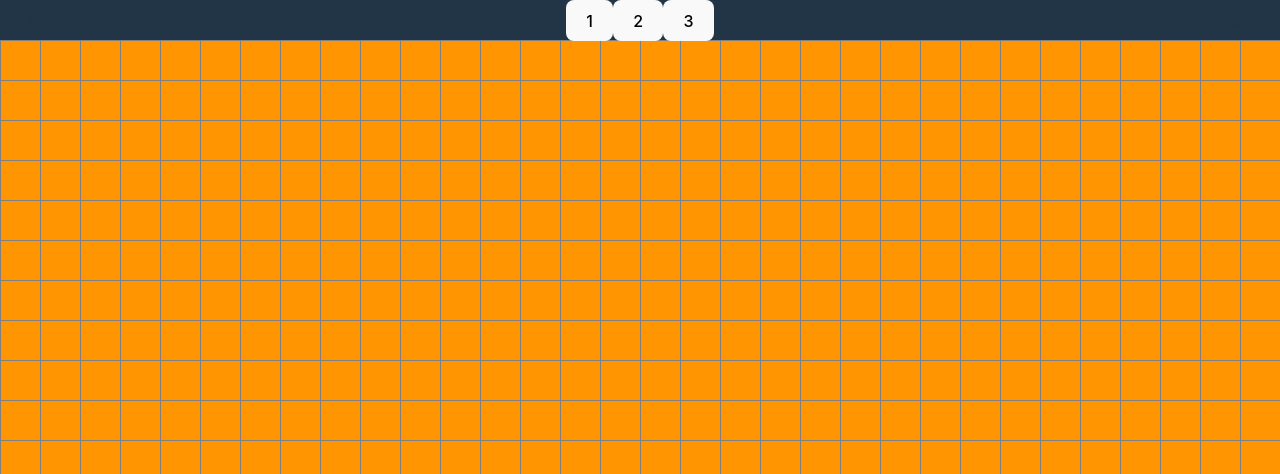
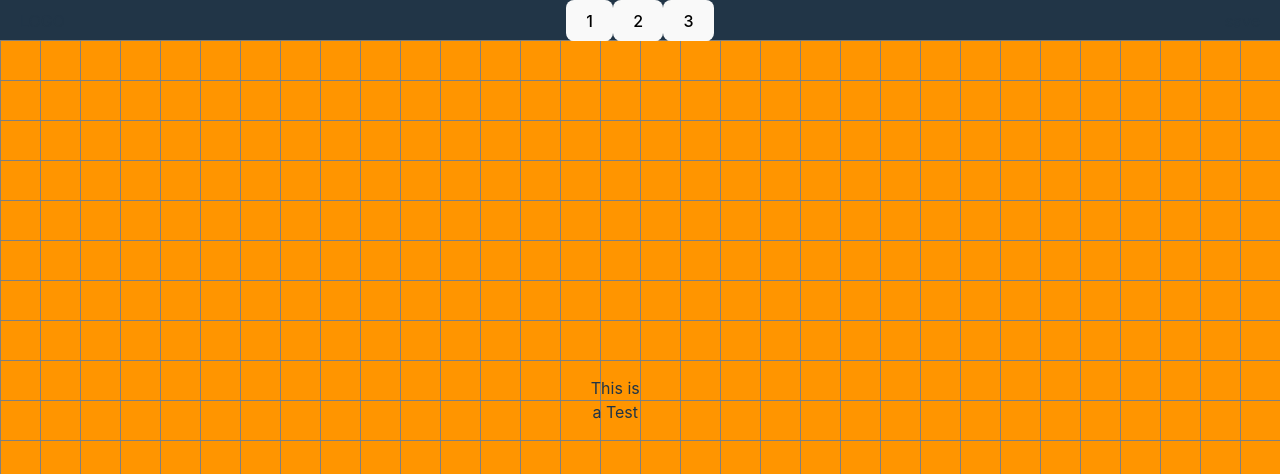
Before and after one commit to aandrepingu/FoCSTools, a React (Vite) app in the folder FoCSTools Site/: page / in a window 1280 px wide. Shown: the top 474 px of the page. Built offline with nearby package versions, Linux system fonts and the light colour scheme.

Commit message:
Fixed routing like a boss

```diff
--- a/FoCSTools Site/src/App.tsx
+++ b/FoCSTools Site/src/App.tsx
@@ -4,14 +4,14 @@ import Test from "./pages/Test";
 import { useState, useEffect } from 'react';
 
 export default function App() {
-  const paths = {
-    "/placeholder": <Test />,
+  const paths : {[id : string] : JSX.Element } = {
+    "/placeholder" : <Test />
   };
 
-  let [component, setComponent] = useState(<Test />);
+  const [component, setComponent] = useState<JSX.Element>(<Test />);
 
   useEffect(() => {
-    const path = window.location.pathname;
+    const path : string = window.location.pathname;
     if (path in paths) {
       setComponent(paths[path]);
     } else {
@@ -21,6 +21,7 @@ export default function App() {
   return (
     <>
       <Navbar />
+      {component}
     </>
   );
 }
```
